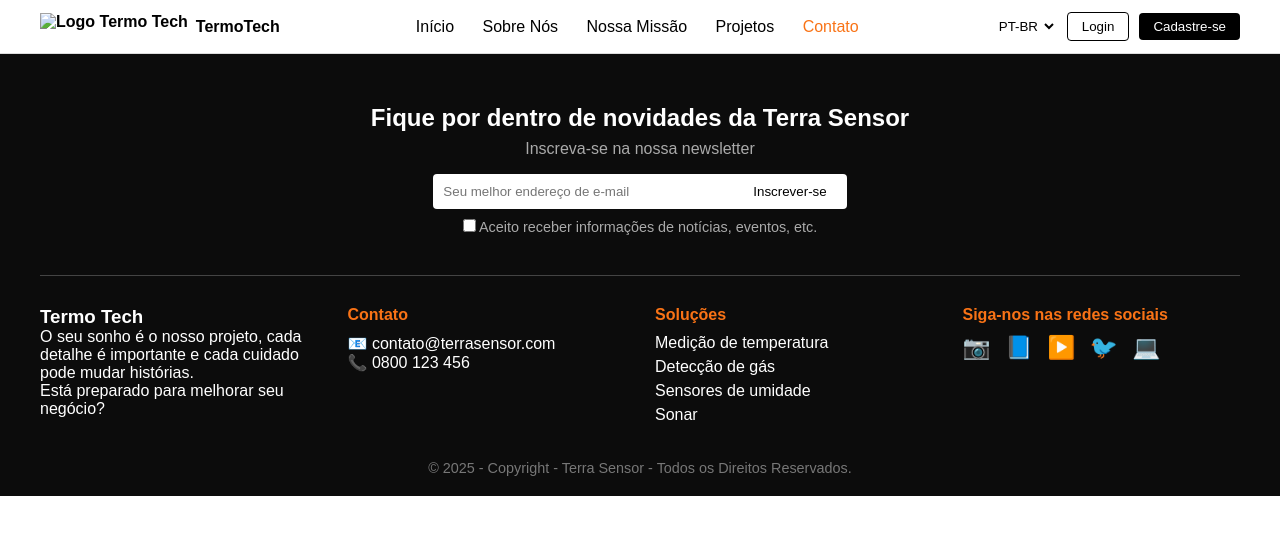
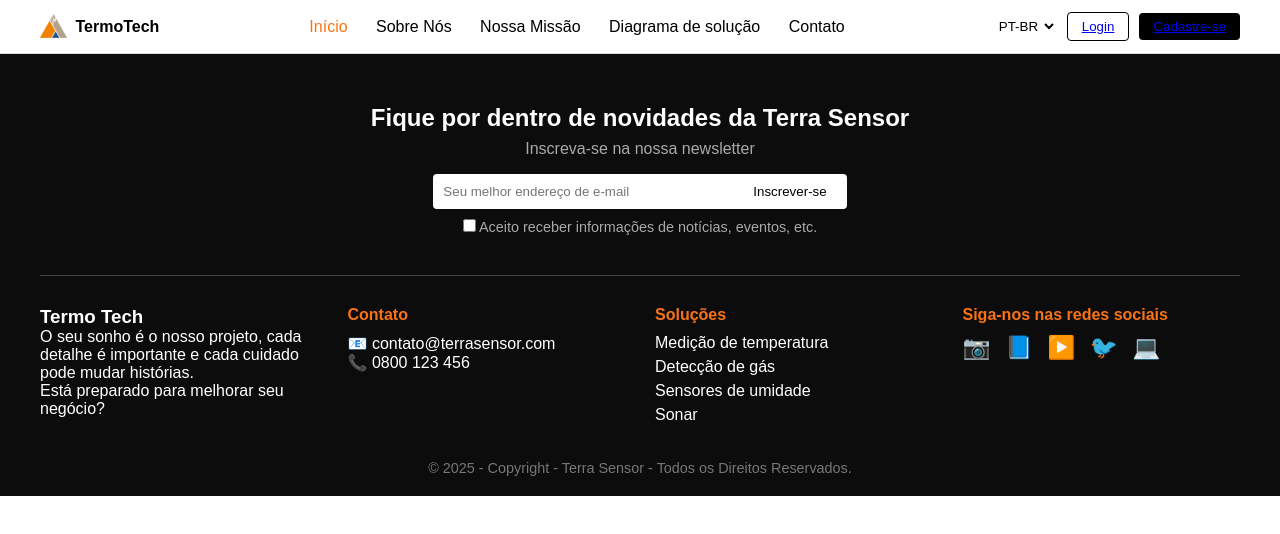
Before and after one commit to Grupo07ccok/Grupo_07_ccok, a plain HTML site: page SPRINT 2/SITE INSTITUCIONAL/public/index.html in a window 1280 px wide. Drawn offline with Linux system fonts and the light colour scheme.

Commit message:
Subindo o código atualizado

```diff
--- a/SPRINT 2/SITE INSTITUCIONAL/public/index.html
+++ b/SPRINT 2/SITE INSTITUCIONAL/public/index.html
@@ -11,16 +11,16 @@
   <!-- NAVBAR -->
   <header class="navbar">
     <div class="logo">
-      <img src="logo.png" alt="Logo Termo Tech"> <!--trocar pela logo de vdd-->
+      <img src="assets/logo.png" alt="Logo Termo Tech"> <!--trocar pela logo de vdd-->
       <span>TermoTech</span>
     </div>
 
     <nav class="menu">
-      <a href="#">Início</a>
+      <a href="#" class="active">Início</a>
       <a href="#">Sobre Nós</a>
       <a href="#">Nossa Missão</a>
-      <a href="#">Projetos</a>
-      <a href="#" class="active">Contato</a> <!-- classe >active< funfa como um "agora" - dps colocar nas outras-->
+      <a href="#">Diagrama de solução</a>
+      <a href="#">Contato</a> <!-- classe >active< funfa como um "agora" - dps colocar nas outras-->
     </nav>
 
     <div class="select_linguagem">
@@ -28,8 +28,8 @@
         <option>PT-BR</option>
         <option>EN-US</option>
       </select>
-      <button class="login">Login</button>
-      <button class="signup">Cadastre-se</button>
+      <button class="login"><a href="login.html">Login</a></button>
+      <button class="signup"><a href="cadastro.html">Cadastre-se</a></button>
     </div>
   </header>
 
```
Also changed, not shown: SPRINT 2/SITE INSTITUCIONAL/public/assets/logo.png (added).
